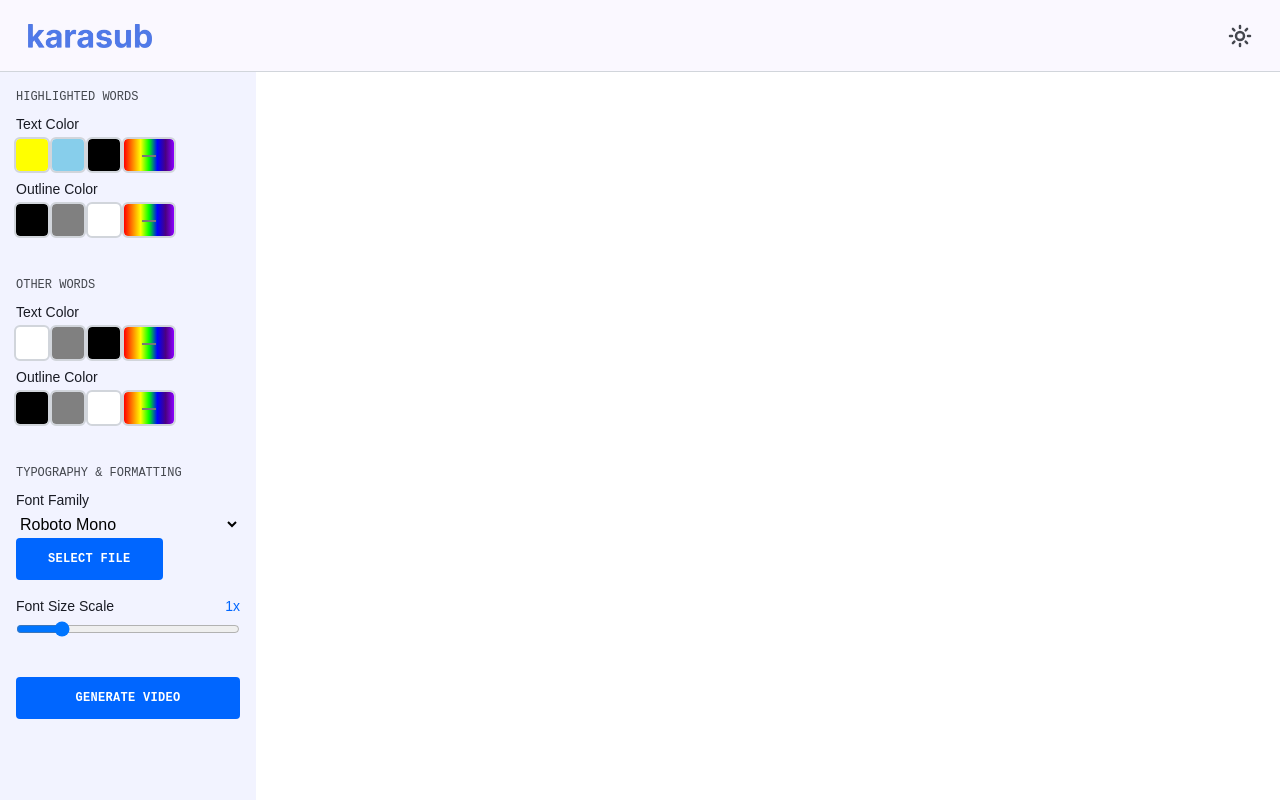
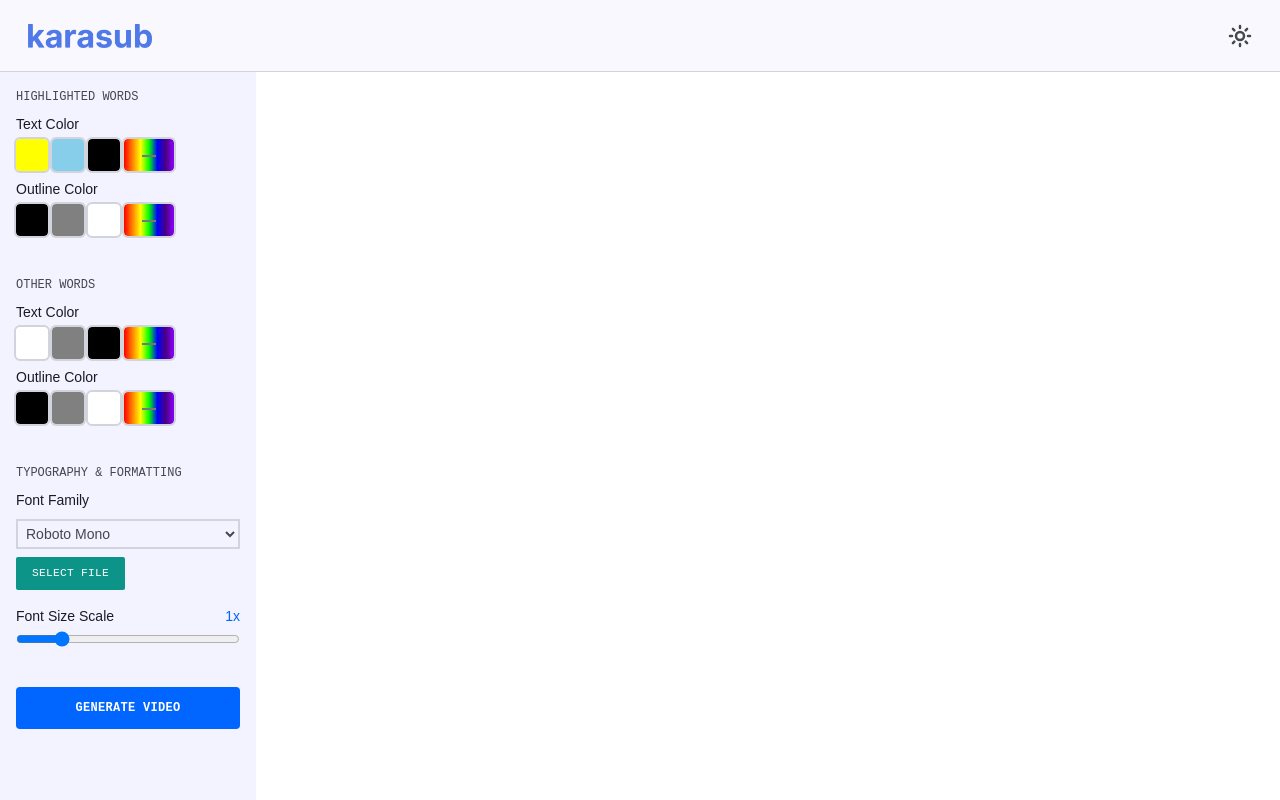
Before and after one commit to nvn0x33/karasub-web, a React (Vite) app in the folder client/: page / in a window 1280 px wide. Built offline with nearby package versions, Linux system fonts and the light colour scheme.

Commit message:
feat: add a secondary small button component

```diff
--- a/client/src/components/FontFamily.tsx
+++ b/client/src/components/FontFamily.tsx
@@ -3,6 +3,7 @@
 import { useRef, useState } from "react";
 import type { subtitleConfig } from "../types/subtitleConfig";
 import PrimaryButton from "./PrimaryButton";
+import SecondaryButton from "./SecondaryButton";
 
 const SUPPORTED_FONTS = [
     {
@@ -29,13 +30,22 @@ export default function FontFamily({ setConfig }) {
     };
 
     return (
-        <div className="flex flex-col gap-1">
+        <div className="flex flex-col gap-2">
             <h6 className="text-size-desc text-headline">
                 <label htmlFor="font-family">Font Family</label>
             </h6>
-            <select name="font-family" id="font-family" onChange={handleChange}>
+            <select
+                className="text-size-desc border-2 border-outline p-1 text-desc"
+                name="font-family"
+                id="font-family"
+                onChange={handleChange}
+            >
                 {fontList.map((font, index: number) => (
-                    <option key={index} value={font.value}>
+                    <option
+                        className="text-size-desc"
+                        key={index}
+                        value={font.value}
+                    >
                         {font.displayName}
                     </option>
                 ))}
@@ -63,7 +73,7 @@ function UploadFont(setFontList) {
                     accept=".ttf,.otf,.ttc"
                     hidden
                 />
-                <PrimaryButton
+                <SecondaryButton
                     text="SELECT FILE"
                     handleClick={handleClick}
                     id="fontInput"
--- /dev/null
+++ b/client/src/components/SecondaryButton.tsx
@@ -0,0 +1,11 @@
+export default function SecondaryButton({ text, handleClick, ...props }) {
+    return (
+        <button
+            className="bg-secondary rounded-xs py-2 px-4 text-white text-[0.7rem] tracking-wide font-mono text-center"
+            onClick={handleClick}
+            {...props}
+        >
+            {text}
+        </button>
+    );
+}
--- a/client/src/index.css
+++ b/client/src/index.css
@@ -17,6 +17,7 @@
 
     /* CONSTANT VARIABLES */
     --color-primary: #0066ff;
+    --color-secondary: #0d9488;
     --color-icon-hover: #507aea;
 
     /* THEME VARIABLES */
```
